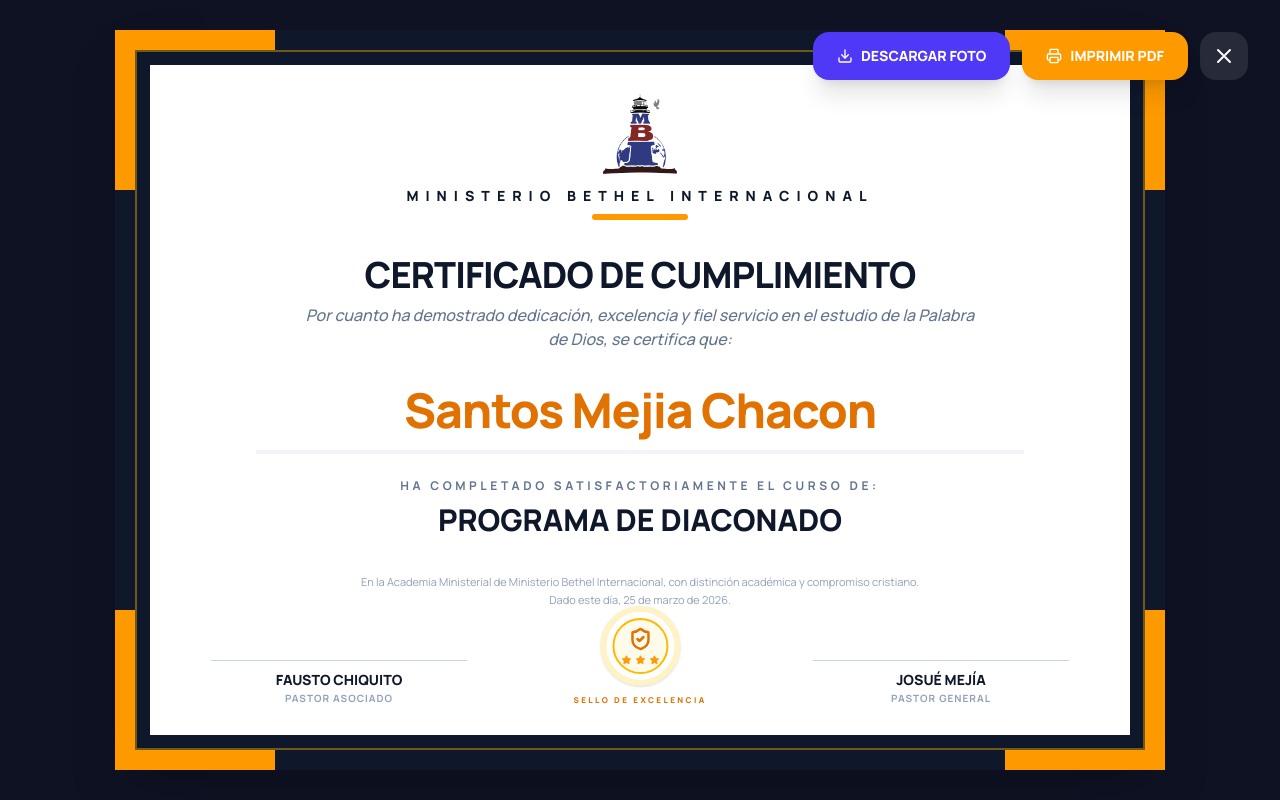
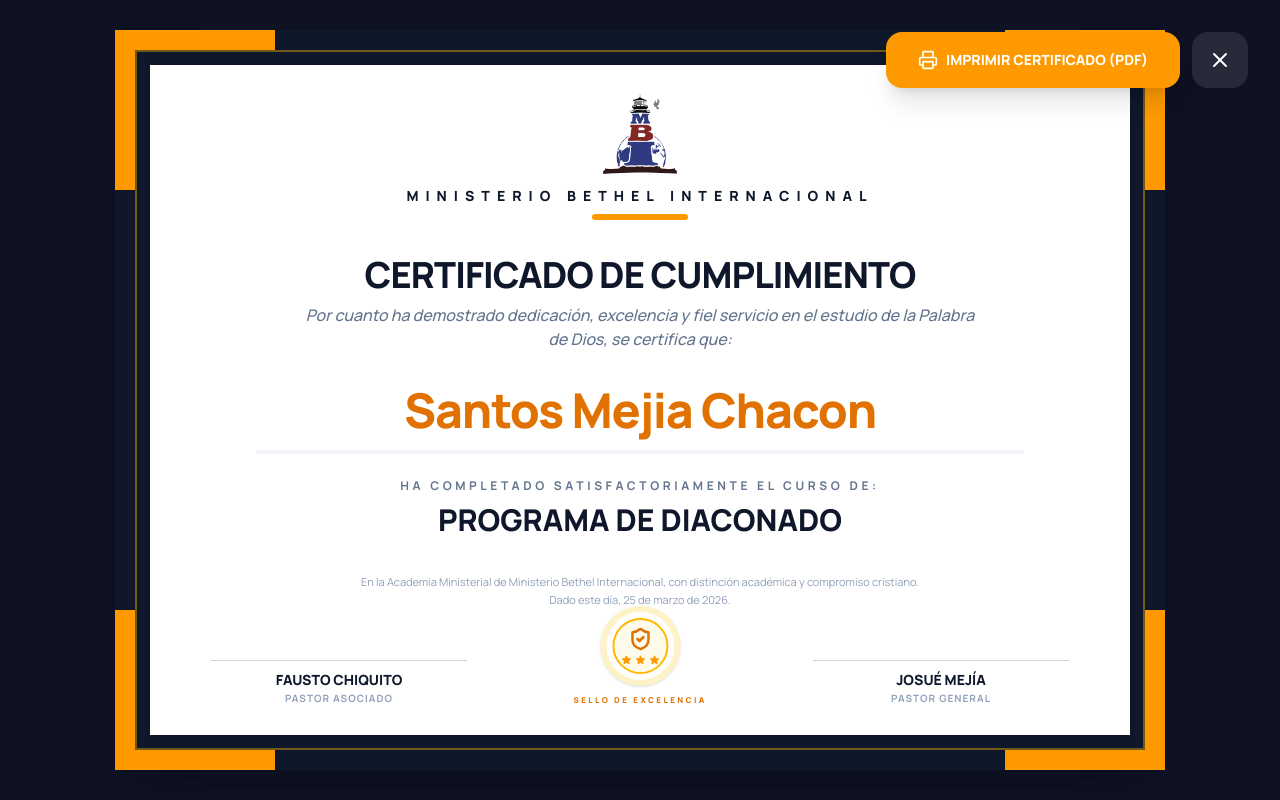
Before and after one commit to Santos-89/lms-interactivo, a Next.js app: page /test-cert in a window 1280 px wide. Built offline with nearby package versions, Linux system fonts and the light colour scheme.

Commit message:
Cleanup: Remove unreliable download button and focus on PDF printing

```diff
--- a/src/components/course/CourseCertificate.tsx
+++ b/src/components/course/CourseCertificate.tsx
@@ -1,9 +1,8 @@
 "use client";
 
 import React, { useState, useEffect, useRef } from 'react';
-import { Award, Download, Printer, X, ShieldCheck, Star, Camera, Loader2 } from 'lucide-react';
+import { Award, Printer, X, ShieldCheck, Star } from 'lucide-react';
 import Image from 'next/image';
-import html2canvas from 'html2canvas';
 
 interface CertificateProps {
   studentName: string;
@@ -20,7 +19,6 @@
 }) => {
 
   const [scale, setScale] = useState(1);
-  const [isDownloading, setIsDownloading] = useState(false);
   const certificateRef = useRef<HTMLDivElement>(null);
 
   useEffect(() => {
@@ -41,44 +39,9 @@
   }, []);
 
   const handlePrint = () => {
-    // NUEVA LÓGICA: Abrir página de impresión dedicada para evitar el fondo del admin
+    // Abrir página de impresión dedicada
     const printUrl = `/print-certificate?name=${encodeURIComponent(studentName)}&course=${encodeURIComponent(courseTitle)}`;
     window.open(printUrl, '_blank');
-  };
-
-  const handleDownloadImage = async () => {
-    if (!certificateRef.current) return;
-
-    setIsDownloading(true);
-    try {
-      const element = certificateRef.current;
-      const canvas = await html2canvas(element, {
-        scale: 2,
-        useCORS: true,
-        allowTaint: true,
-        backgroundColor: '#ffffff',
-        width: 1050,
-        height: 740,
-        onclone: (clonedDoc) => {
-          const clonedElement = clonedDoc.querySelector('.certificate-body') as HTMLElement;
-          if (clonedElement) {
-            clonedElement.style.transform = 'none';
-            clonedElement.style.position = 'relative';
-          }
-        }
-      });
-
-      const image = canvas.toDataURL("image/png", 1.0);
-      const link = document.createElement('a');
-      link.download = `Certificado-${studentName.replace(/\s+/g, '-')}.png`;
-      link.href = image;
-      link.click();
-    } catch (error) {
-      console.error("Error:", error);
-      alert("Error al generar imagen. Prueba con el botón 'IMPRIMIR PDF'.");
-    } finally {
-      setIsDownloading(false);
-    }
   };
 
   const getNameFontSize = (name: string) => {
@@ -93,27 +56,18 @@
       {/* Botones de Acción Superiores */}
       <div className="absolute top-4 right-4 md:top-8 md:right-8 flex flex-wrap justify-end gap-2 md:gap-3 no-print z-[210]">
         <button
-          onClick={handleDownloadImage}
-          disabled={isDownloading}
-          className="flex items-center gap-2 bg-indigo-600 hover:bg-indigo-700 text-white px-4 md:px-6 py-2 md:py-3 rounded-xl md:rounded-2xl font-black shadow-xl transition-all hover:scale-105 active:scale-95 disabled:opacity-50 text-xs md:text-sm"
+          onClick={handlePrint}
+          className="flex items-center gap-2 bg-amber-500 hover:bg-amber-600 text-white px-5 md:px-8 py-2 md:py-4 rounded-xl md:rounded-2xl font-black shadow-xl transition-all hover:scale-105 active:scale-95 text-xs md:text-sm"
         >
-          {isDownloading ? <Loader2 className="w-4 h-4 animate-spin" /> : <Download className="w-4 h-4" />}
-          {isDownloading ? 'PROCESANDO...' : 'DESCARGAR FOTO'}
-        </button>
-
-        <button
-          onClick={handlePrint}
-          className="flex items-center gap-2 bg-amber-500 hover:bg-amber-600 text-white px-4 md:px-6 py-2 md:py-3 rounded-xl md:rounded-2xl font-black shadow-xl transition-all hover:scale-105 active:scale-95 text-xs md:text-sm"
-        >
-          <Printer className="w-4 h-4" />
-          IMPRIMIR PDF
+          <Printer className="w-5 h-5" />
+          IMPRIMIR CERTIFICADO (PDF)
         </button>
 
         <button
           onClick={onClose}
-          className="p-2 md:p-3 bg-white/10 hover:bg-white/20 text-white rounded-xl md:rounded-2xl transition-all"
+          className="p-2 md:p-4 bg-white/10 hover:bg-white/20 text-white rounded-xl md:rounded-2xl transition-all"
         >
-          <X className="w-5 h-5 md:w-6 md:h-6" />
+          <X className="w-6 h-6" />
         </button>
       </div>
 
```
